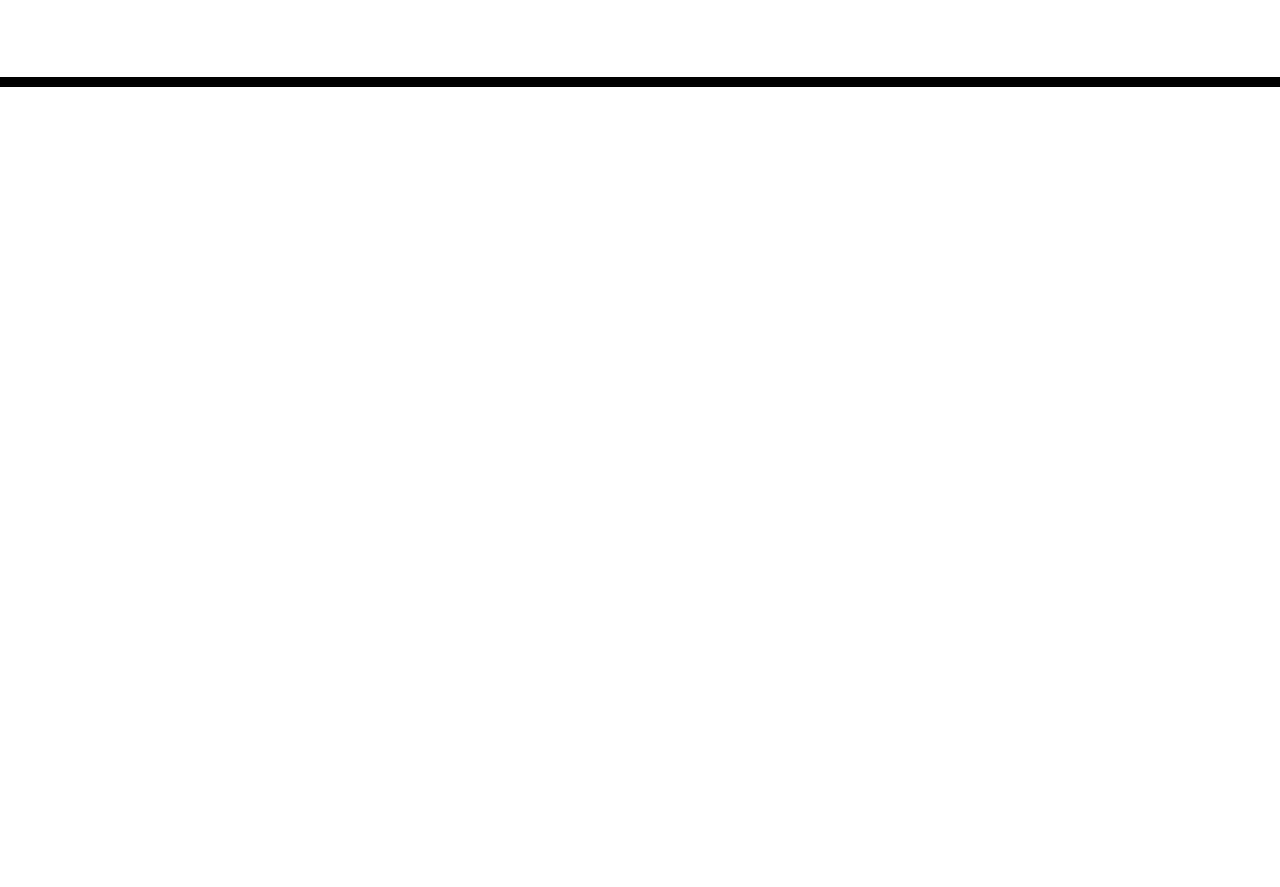
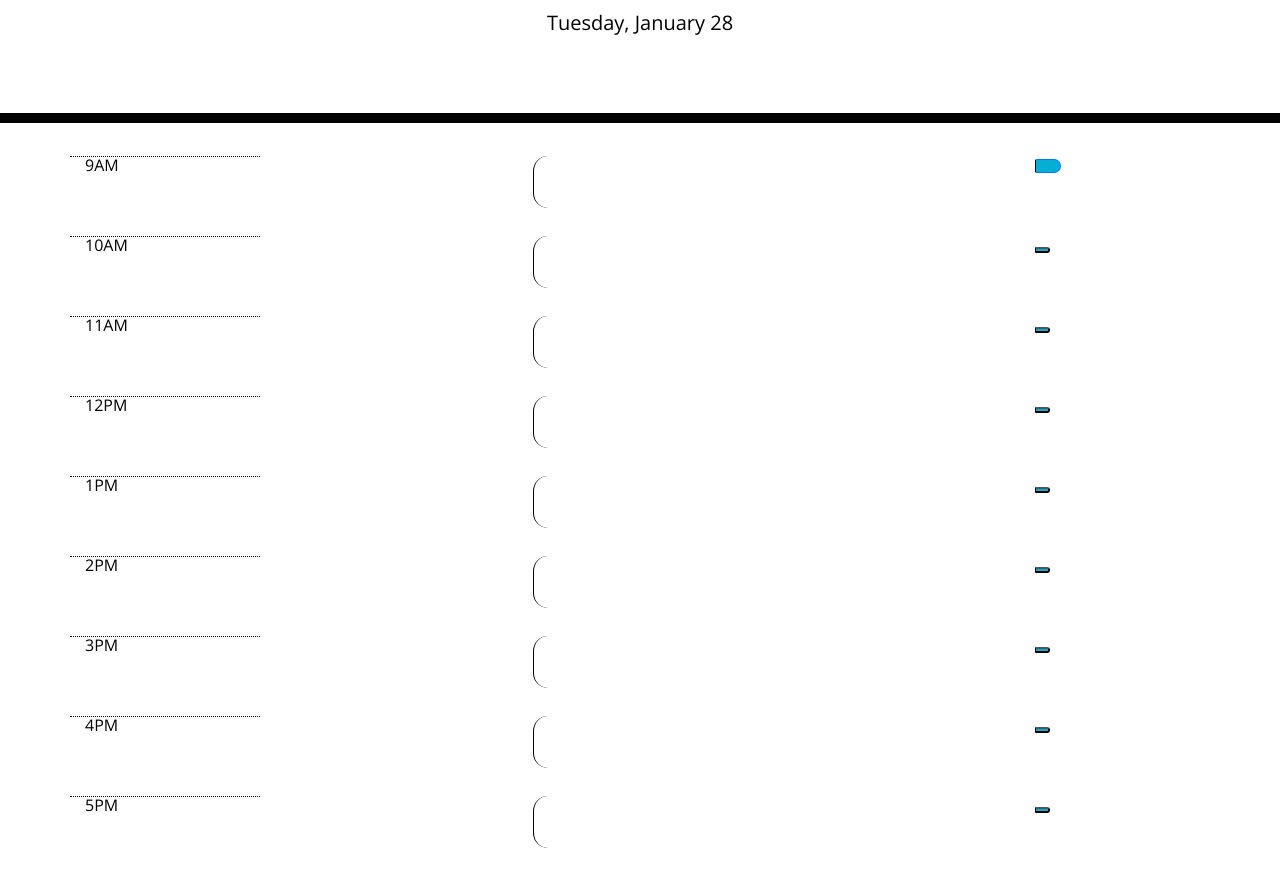
Before and after one commit to tedirland/workday-planner, a plain HTML site: page index.html in a window 1280 px wide. Shown: the part 181-1068 px from the top of the page. Before the commit the page ends 800 px from the top, so only its background shows below. Drawn offline with nearby package versions, Linux system fonts and the light colour scheme.

Commit message:
Commit without dynamic styling - trying to dynamically generate rows

```diff
--- a/index.html
+++ b/index.html
@@ -20,6 +20,7 @@
     />
     <link rel="stylesheet" href="style.css" />
     <title>Work Day Scheduler</title>
+
   </head>
 
   <body>
@@ -29,10 +30,210 @@
       <p id="currentDay" class="lead"></p>
     </header>
     <div class="container">
-      <!-- Timeblocks go here -->
+      <!-- 8 Rows .row, 3 Cols -->
+
+      <div class= "row">
+
+        <div class = "hour col">9AM</div>
+        <!-- end of hour column -->
+
+        <div class=" time-block col-lg-8"> <textarea class="time-block"></textarea>
+
+          <!-- end of time clock col -->
+        </div>
+
+        <div class="col"><button class="btn btn-primary saveBtn fa fa-floppy-o" aria-hidden="true"></button></div>
+
+      <!-- end of save button col -->
+      </div>
+      <!-- End of Row1 -->
+
+
+      <div class= "row">
+
+        <div class = "hour col-sm-2">10AM</div>
+        <!-- end of hour column -->
+
+        <div class="time-block col-lg-8"> <textarea class="time-block"></textarea>
+
+          <!-- end of time clock col -->
+        </div>
+
+        <div class="col-lg-2"><button class="saveBtn" aria-hidden="true"></button></div>
+
+      <!-- end of save button col -->
+      </div>
+      <!-- End of Row2 -- -->
+
+
+      <div class= "row">
+
+        <div class = "hour col-sm-2">11AM</div>
+        <!-- end of hour column -->
+
+        <div class="time-block col-lg-8"> <textarea class="time-block"></textarea>
+
+          <!-- end of time clock col -->
+        </div>
+
+        <div class="col-lg-2"><button class="saveBtn" aria-hidden="true"></button></div>
+
+      <!-- end of save button col -->
+      </div>
+      <!-- End of Row3 -->
+
+
+      <div class= "row">
+
+        <div class = "hour col-sm-2">12PM</div>
+        <!-- end of hour column -->
+
+        <div class="time-block col-lg-8"> <textarea class="time-block"></textarea>
+
+          <!-- end of time clock col -->
+        </div>
+
+        <div class="col-lg-2"><button class="saveBtn" aria-hidden="true"></button></div>
+
+      <!-- end of save button col -->
+      </div>
+      <!-- End of Row4 -->
+
+
+      <div class= "row">
+
+        <div class = "hour col-sm-2">1PM</div>
+        <!-- end of hour column -->
+
+        <div class="time-block col-lg-8"> <textarea class="time-block"></textarea>
+
+          <!-- end of time clock col -->
+        </div>
+
+        <div class="col-lg-2"><button class="saveBtn" aria-hidden="true"></button></div>
+
+      <!-- end of save button col -->
+      </div>
+      <!-- End of Row5 -->
+
+
+      <div class= "row">
+
+        <div class = "hour col-sm-2">2PM</div>
+        <!-- end of hour column -->
+
+        <div class="time-block col-lg-8"> <textarea class="time-block"></textarea>
+
+          <!-- end of time clock col -->
+        </div>
+
+        <div class="col-lg-2"><button class="saveBtn" aria-hidden="true"></button></div>
+
+      <!-- end of save button col -->
+      </div>
+      <!-- End of Row6 -->
+
+
+      <div class= "row">
+
+        <div class = "hour col-sm-2">3PM</div>
+        <!-- end of hour column -->
+
+        <div class="time-block col-lg-8"> <textarea class="time-block"></textarea>
+
+          <!-- end of time clock col -->
+        </div>
+
+        <div class="col-lg-2"><button class="saveBtn" aria-hidden="true"></button></div>
+
+      <!-- end of save button col -->
+      </div>
+      <!-- End of Row7 -->
+
+
+      <div class= "row">
+
+        <div class = "hour col-sm-2">4PM</div>
+        <!-- end of hour column -->
+
+        <div class="time-block col-lg-8"> <textarea class="time-block"></textarea>
+
+          <!-- end of time clock col -->
+        </div>
+
+        <div class="col-lg-2"><button class="saveBtn" aria-hidden="true"></button></div>
+
+      <!-- end of save button col -->
+      </div>
+      <!-- End of Row8 -->
+
+
+      <div class= "row">
+
+        <div class = "hour col-sm-2">5PM</div>
+        <!-- end of hour column -->
+
+        <div class="time-block col-lg-8"> <textarea class="time-block"></textarea>
+
+          <!-- end of time clock col -->
+        </div>
+
+        <div class="col-lg-2"><button class="saveBtn" aria-hidden="true"></button></div>
+
+      <!-- end of save button col -->
+      </div>
+      <!-- End of Row9 -->
+
+
+
+<!-- Col 1 = .hour class -->
+
+      <!-- Col 2 = .time-block class -->
+
+      <!-- Col 3 = .saveBtn (fafa lock?) -->
     </div>
+
+
 
     <script src="https://code.jquery.com/jquery-3.4.1.min.js"></script>
     <script src="https://cdnjs.cloudflare.com/ajax/libs/moment.js/2.24.0/moment.min.js"></script>
+    <script src="moment.js"></script>
+<script>
+  var now = moment().format()
+  var yesterday = moment().subtract(2, "days");
+  console.log(yesterday.isBefore(now));
+  var formattedDay = moment().format("dddd, MMMM D")
+  $('#currentDay').html(formattedDay);
+  console.log(formattedDay)
+
+  var currentHour = moment().format("hA")
+  console.log(currentHour);
+
+  var displayedHour = $('.hour')
+
+  console.log(displayedHour[0].innerText)
+  console.log(displayedHour[1].innerText)
+  console.log(displayedHour[2].innerText)
+  console.log(displayedHour[3].innerText)
+  console.log(displayedHour[4].innerText)
+  console.log(displayedHour[5].innerText)
+  console.log(displayedHour[6].innerText)
+  console.log(displayedHour[7].innerText)
+  console.log(displayedHour[8].innerText)
+
+  for (var i=0; i<displayedHour.length; i++){
+
+
+var currentlyDisplayedHour = displayedHour.innerText
+    if (currentHour === currentlyDisplayedHour) {
+
+      displayedHour.css("background-color", "#ff6961")
+    }
+
+
+  }
+
+</script>
+
   </body>
 </html>
--- a/style.css
+++ b/style.css
@@ -39,11 +39,11 @@ textarea{
 .hour {
   background-color: #ffffff;
   color: #000000;
-  border-top: 1px dashed #000000;
+  border-top: 1px dotted #000000;
 }
 
 .past {
-  background-color: #d3d3d3;
+  background-color: #d3d3d331;
   color: white;
 }
 
```
